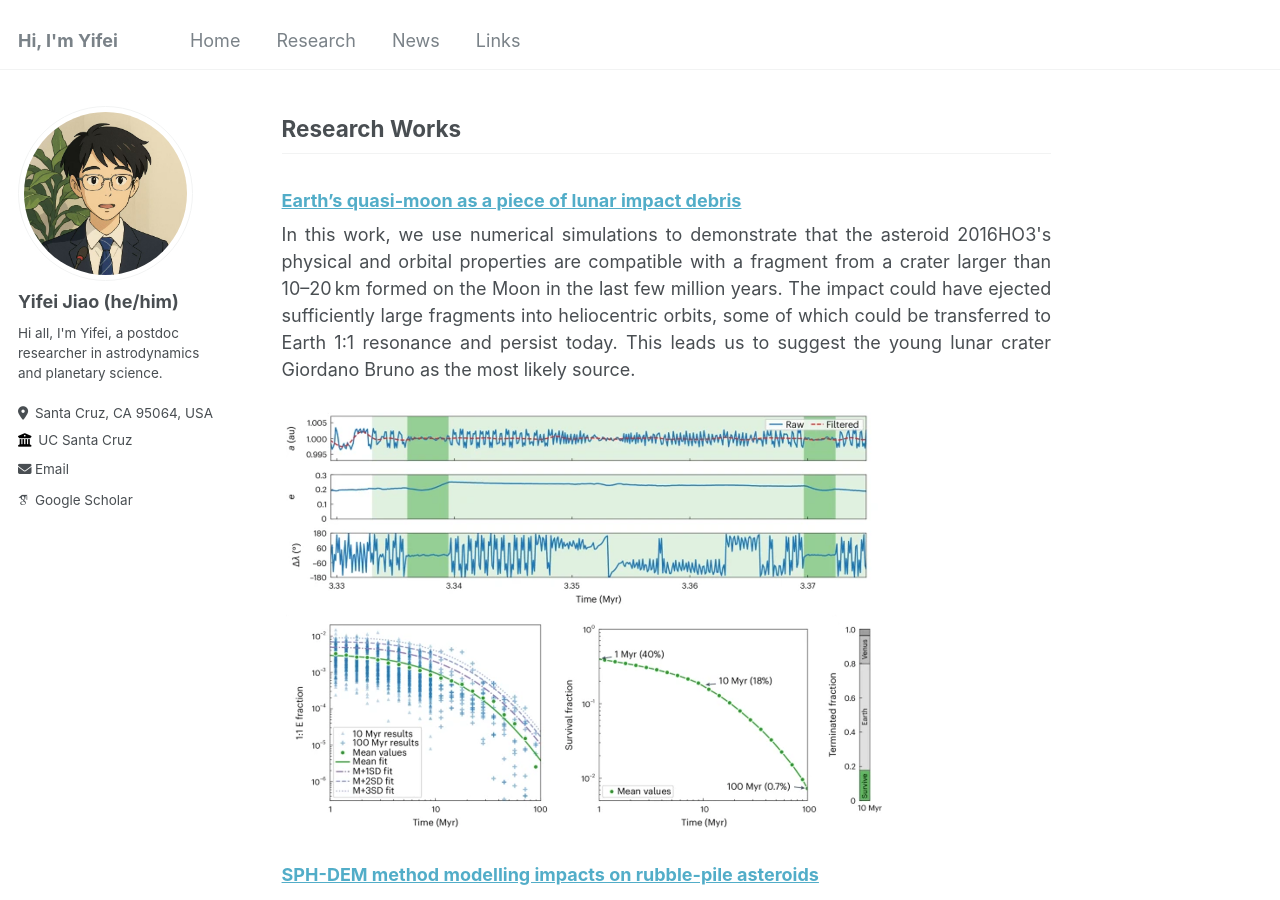
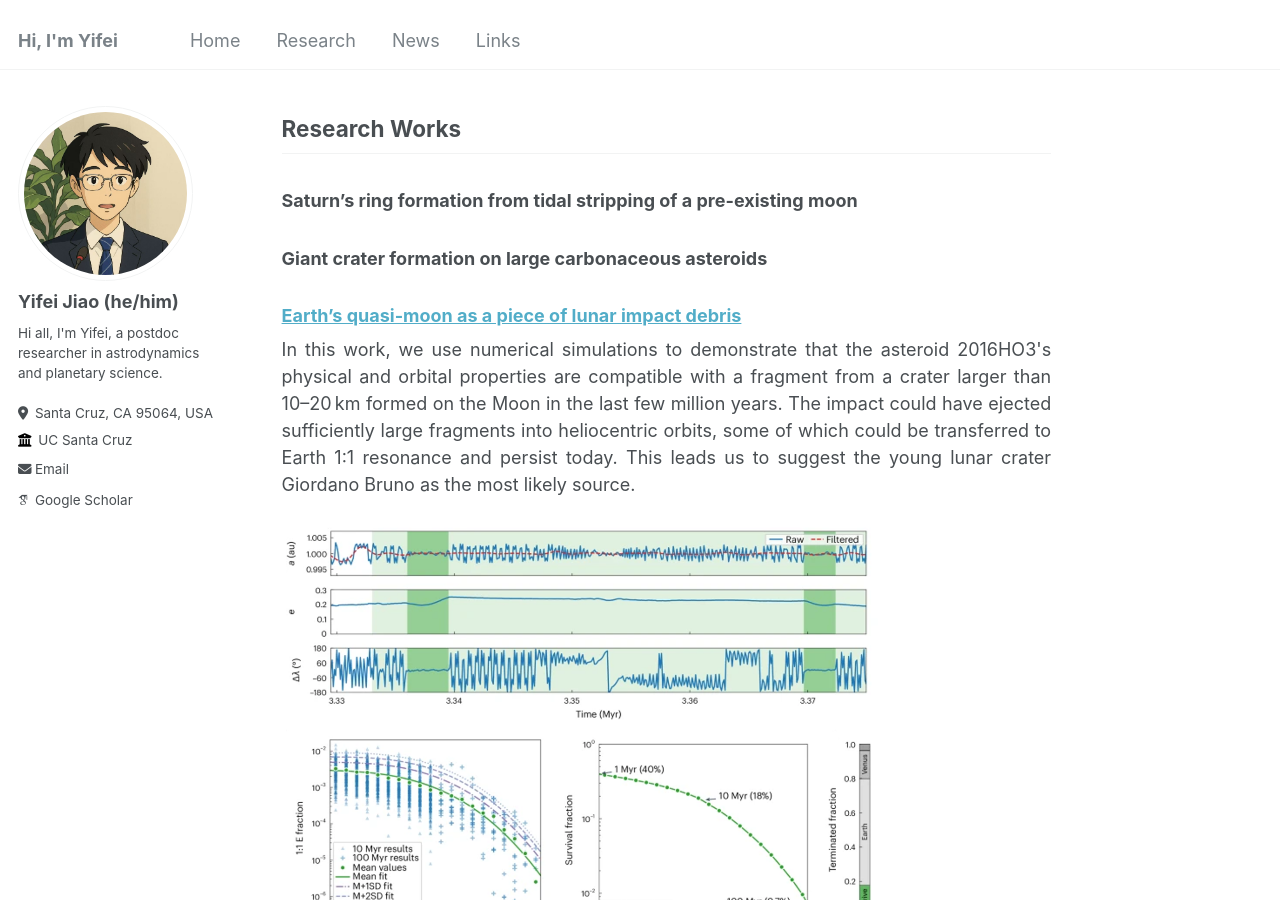
Before and after one commit to jiaoyf-thu/jiaoyf-thu.github.io, a Jekyll site: the page built from _pages/research.md, in a window 1280 px wide and 900 px high. Built offline with Jekyll 4.4.1, drawn with Linux system fonts in a browser that asks for light colours; some web fonts are replaced.

Commit message:
Update research.md

```diff
--- a/_pages/research.md
+++ b/_pages/research.md
@@ -5,6 +5,10 @@ author_profile: true
 ---
 
 ## Research Works
+
+### Saturn's ring formation from tidal stripping of a pre-existing moon
+
+### Giant crater formation on large carbonaceous asteroids
 
 ### <a href="https://www.nature.com/articles/s41550-024-02258-z" target="_blank">Earth's quasi-moon as a piece of lunar impact debris</a>
 
```
